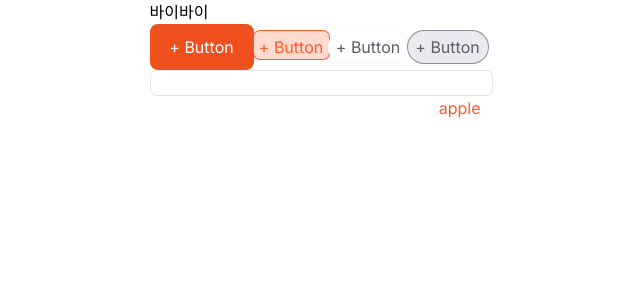
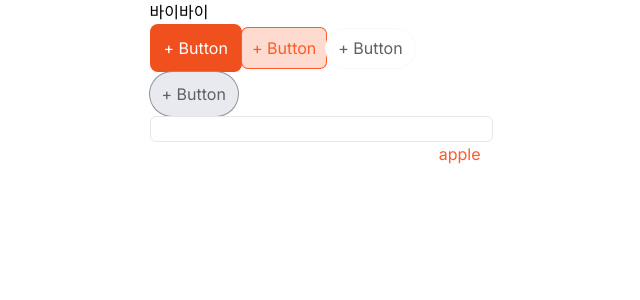
Before and after one commit to DDD-Community/Rainbow-Web, a Next.js app: page / in a window 1280 px wide. Shown: the top 300 px of the page, without its empty margins (319-959 px from the left). Built offline with nearby package versions, Linux system fonts and the light colour scheme.

Commit message:
style: button 컴포넌트 style props 조정#42 - size, width prop 제거 - height style 제거 - padding 설정

```diff
--- a/src/components/Common/Button/Button.tsx
+++ b/src/components/Common/Button/Button.tsx
@@ -1,30 +1,19 @@
 import React, { ButtonHTMLAttributes, ReactNode } from "react";
 import { twMerge } from "@/src/types/utils/tailwind.util";
 
-type ButtonSize = "large" | "small";
-
 export type ButtonProps = ButtonHTMLAttributes<HTMLButtonElement> & {
-  size: ButtonSize;
   disabled?: boolean;
-  width?: string;
   children: ReactNode;
 };
 
-const sizes: Record<ButtonSize, string> = {
-  large: "w-[79px]",
-  small: "w-[61px]"
-};
-
-export function Button({ size, disabled, className, children, ...props }: ButtonProps) {
-  const buttonSize = sizes[size];
+export function Button({ disabled, className, children, ...props }: ButtonProps) {
   return (
     <button
       type="button"
       {...props}
       disabled={disabled}
       className={twMerge(
-        buttonSize,
-        "flex-center items-center p-1 ring-1 ring-gray-50 rounded-[30px] h-[32px] ",
+        "flex-center items-center ring-1 ring-gray-50 rounded-[30px] px-3 py-[7.5px]",
         "m-12-500 text-gray-600 border-gray-500 bg-white",
         className
       )}
--- a/src/components/Common/Button/Contained/Primary/PrimaryButton.tsx
+++ b/src/components/Common/Button/Contained/Primary/PrimaryButton.tsx
@@ -2,13 +2,10 @@ import React, { ButtonHTMLAttributes, ReactNode } from "react";
 import { twMerge } from "@/src/types/utils/tailwind.util";
 
 type ButtonColor = "hover" | "default" | "disabled";
-type ButtonSize = "large" | "small";
 
 export type PrimaryButtonProps = ButtonHTMLAttributes<HTMLButtonElement> & {
-  size: ButtonSize;
   color: ButtonColor;
   disabled?: boolean;
-  width?: string;
   children: ReactNode;
 };
 
@@ -18,13 +15,7 @@ const colors: Record<ButtonColor, string> = {
   disabled: "bg-primary-disabled text-white"
 };
 
-const sizes: Record<ButtonSize, string> = {
-  large: "w-[104px]",
-  small: "w-[82px]"
-};
-
 export function PrimaryButton({
-  size,
   color,
   disabled,
   className,
@@ -32,7 +23,6 @@ export function PrimaryButton({
   ...props
 }: PrimaryButtonProps) {
   const buttonColor = colors[color];
-  const buttonSize = sizes[size];
   return (
     <button
       type="button"
@@ -40,8 +30,7 @@ export function PrimaryButton({
       disabled={disabled}
       className={twMerge(
         buttonColor,
-        buttonSize,
-        "flex-center items-center h-[46px] rounded-[8px] sb-16-600 p-1",
+        "flex-center items-center rounded-[8px] sb-16-600 py-3 px-3.5",
         "hover:bg-primary-hover hover:text-white",
         "active:bg-primary-default active:text-white",
         "disabled:bg-primary-disabled disabled:text-white",
--- a/src/components/Common/Button/Contained/Sub/SubButton.tsx
+++ b/src/components/Common/Button/Contained/Sub/SubButton.tsx
@@ -2,13 +2,10 @@ import React, { ButtonHTMLAttributes, ReactNode } from "react";
 import { twMerge } from "@/src/types/utils/tailwind.util";
 
 type ButtonColor = "hover" | "default" | "disabled";
-type ButtonSize = "large" | "small";
 
 export type SubButtonProps = ButtonHTMLAttributes<HTMLButtonElement> & {
-  size: ButtonSize;
   color: ButtonColor;
   disabled?: boolean;
-  width?: string;
   children: ReactNode;
 };
 
@@ -18,21 +15,8 @@ const colors: Record<ButtonColor, string> = {
   disabled: "text-gray-300 bg-gray-50 border ring-gray-300"
 };
 
-const sizes: Record<ButtonSize, string> = {
-  large: "w-[75px]",
-  small: "w-[57px]"
-};
-
-export function SubButton({
-  size,
-  color,
-  disabled,
-  className,
-  children,
-  ...props
-}: SubButtonProps) {
+export function SubButton({ color, disabled, className, children, ...props }: SubButtonProps) {
   const buttonColor = colors[color];
-  const buttonSize = sizes[size];
   return (
     <button
       type="button"
@@ -40,8 +24,7 @@ export function SubButton({
       disabled={disabled}
       className={twMerge(
         buttonColor,
-        buttonSize,
-        "flex-center items-center h-[28px] rounded-[6px] ring-1 m-12-500 p-1",
+        "flex-center items-center rounded-[6px] ring-1 m-12-500 px-2.5 py-2",
         "disabled:bg-gray-50 disabled:border-gray-300 disabled:text-gray-300",
         className
       )}
--- a/src/components/Common/Button/Rounded/Sub/RoundedButton.tsx
+++ b/src/components/Common/Button/Rounded/Sub/RoundedButton.tsx
@@ -2,13 +2,10 @@ import React, { ButtonHTMLAttributes, ReactNode } from "react";
 import { twMerge } from "@/src/types/utils/tailwind.util";
 
 type ButtonColor = "hover" | "default" | "disabled";
-type ButtonSize = "large" | "small";
 
 export type RoundedButtonProps = ButtonHTMLAttributes<HTMLButtonElement> & {
-  size: ButtonSize;
   color: ButtonColor;
   disabled?: boolean;
-  width?: string;
   children: ReactNode;
 };
 
@@ -18,13 +15,7 @@ const colors: Record<ButtonColor, string> = {
   disabled: "text-gray-300 bg-gray-100"
 };
 
-const sizes: Record<ButtonSize, string> = {
-  large: "w-[80px]",
-  small: "h-[62px]"
-};
-
 export function RoundedButton({
-  size,
   color,
   disabled,
   className,
@@ -32,7 +23,6 @@ export function RoundedButton({
   ...props
 }: RoundedButtonProps) {
   const buttonColor = colors[color];
-  const buttonSize = sizes[size];
   return (
     <button
       type="button"
@@ -40,8 +30,7 @@ export function RoundedButton({
       disabled={disabled}
       className={twMerge(
         buttonColor,
-        buttonSize,
-        "flex-center items-center p-1 h-[32px] ring-1 ring-gray-500 rounded-[30px]",
+        "flex-center items-center ring-1 ring-gray-500 rounded-[30px] px-3 py-2.5",
         "m-12-500",
         "disabled:bg-gray-100 disabled:text-gray-300",
         className
```
